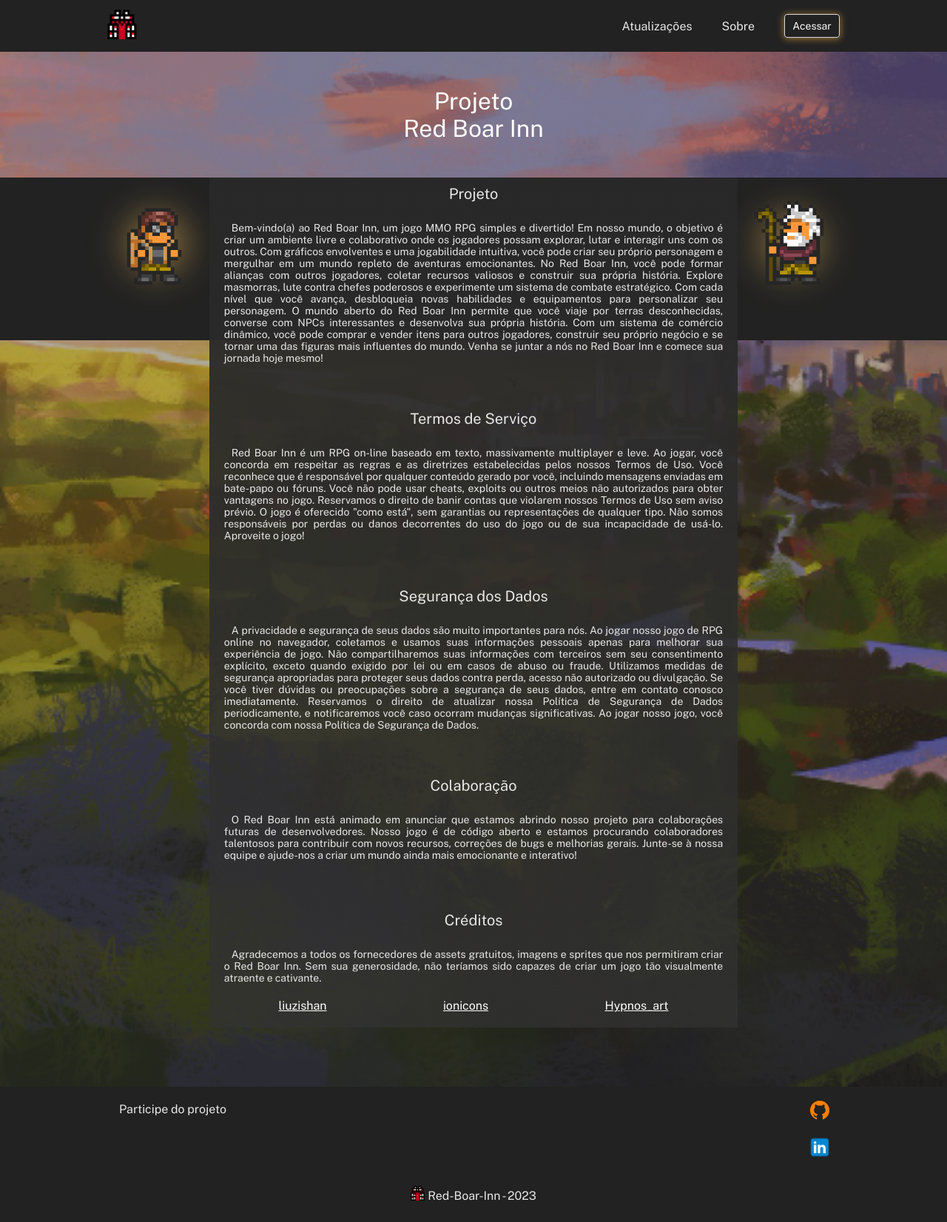
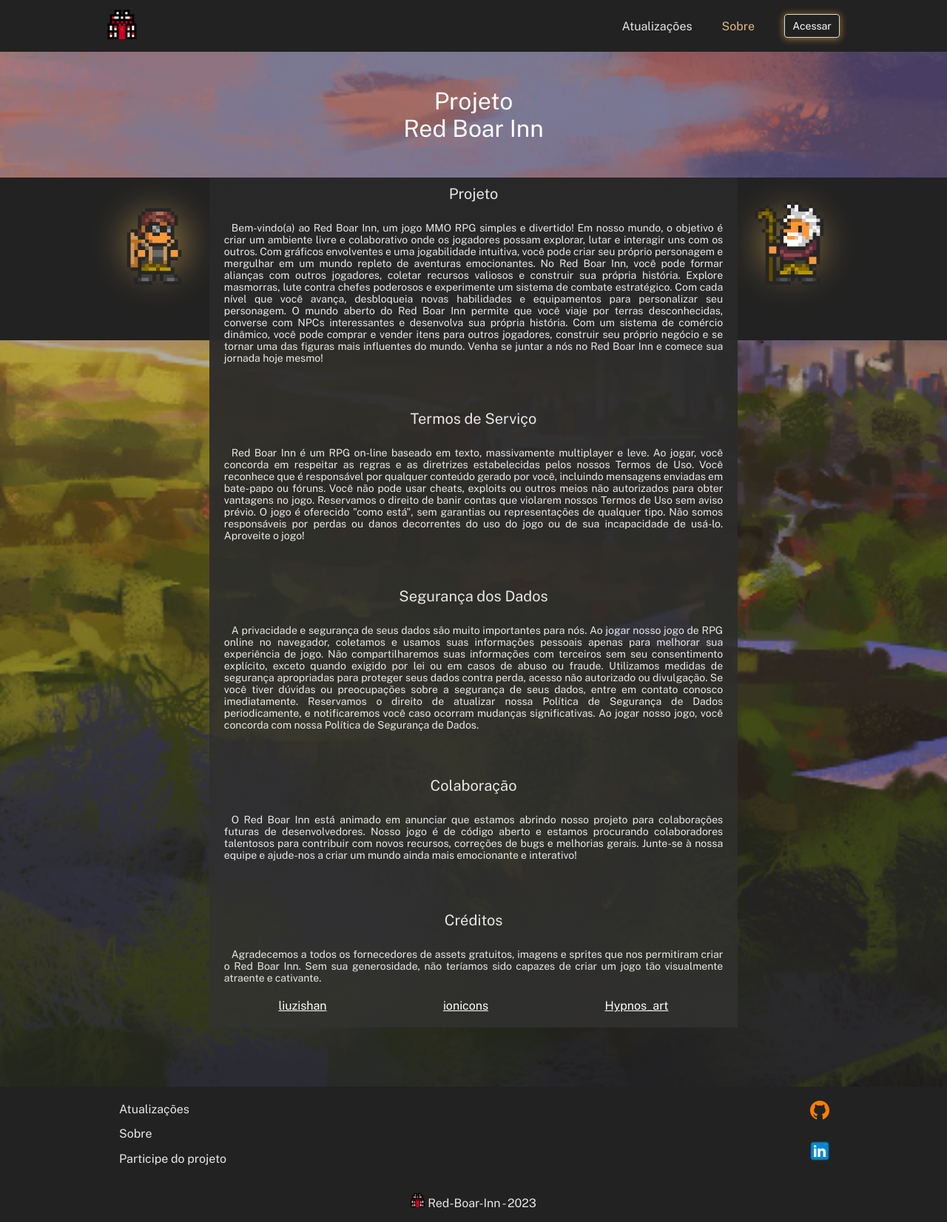
Before and after one commit to Fernando-Medeiros/red-boar-inn-game, a Vue app: page /sobre in a window 1280 px wide. Shown: the whole page at 74% size. Built offline with nearby package versions, Linux system fonts and the light colour scheme.

Commit message:
refactor: header -> props

```diff
--- a/src/App.vue
+++ b/src/App.vue
@@ -6,13 +6,22 @@ import FooterComponent from "./components/global/footer/footer.main.comp.vue";
 export default defineComponent({
   name: "APP",
   components: { HeaderComponent, FooterComponent },
+  data() {
+    return {
+      loginPath: "/acessar",
+      routes: [
+        { path: "/atualizacoes", name: "Atualizações" },
+        { path: "/sobre", name: "Sobre" },
+      ],
+    };
+  },
 });
 </script>
 
 <template>
-  <HeaderComponent />
+  <HeaderComponent :routes="routes" :login-path="loginPath" />
   <router-view />
-  <FooterComponent />
+  <FooterComponent :routes="routes" />
 </template>
 
 <style>
--- a/src/components/global/header/header.main.comp.vue
+++ b/src/components/global/header/header.main.comp.vue
@@ -1,28 +1,27 @@
 <script lang="ts">
-import { defineComponent } from "vue";
+import { defineComponent, PropType } from "vue";
 
 export default defineComponent({
   name: "HeaderMainComponent",
-  data() {
-    return {
-      routes: [
-        { path: "/atualizacoes", name: "Atualizações" },
-        { path: "/sobre", name: "Sobre" },
-      ],
-    };
+  props: {
+    loginPath: { type: String, required: true },
+    routes: {
+      type: Array as PropType<{ path: string; name: string }[]>,
+      required: true,
+    },
   },
 });
 </script>
 
 <template>
-  <header class="background">
+  <header class="header-background">
     <div class="main-container">
-      <nav class="container">
+      <nav class="header-container">
         <router-link to="/">
           <img class="image-logo" src="@/assets/logo.png" alt="logo" />
         </router-link>
 
-        <nav class="routes">
+        <nav class="header-routes">
           <router-link
             v-for="route in routes"
             :key="route.path"
@@ -31,7 +30,7 @@ export default defineComponent({
             {{ route.name }}
           </router-link>
 
-          <router-link to="/acessar">
+          <router-link :to="loginPath">
             <button class="btn-login"><p>Acessar</p></button>
           </router-link>
         </nav>
@@ -41,12 +40,12 @@ export default defineComponent({
 </template>
 
 <style scoped>
-.background {
+.header-background {
   width: 100%;
   height: auto;
   background-color: #222222;
 }
-.container {
+.header-container {
   width: 100%;
   display: flex;
   padding: 0.5rem 0;
@@ -63,20 +62,23 @@ export default defineComponent({
   transition: all 1s;
   transform: scale(1.1);
 }
-.routes {
+.header-routes {
   width: auto;
   display: flex;
   margin: 5px;
   align-items: center;
 }
-.routes a {
+.header-routes a {
   color: #e8e8e8;
   text-decoration: none;
   margin-left: 2.5rem;
 }
-.routes a:hover {
+.header-routes a:hover {
   text-decoration: underline 2px;
   transition: all 1s;
+}
+.header-routes a.router-link-exact-active {
+  color: burlywood;
 }
 .btn-login {
   height: 32px;
@@ -101,7 +103,7 @@ export default defineComponent({
     width: 2rem;
     height: 2rem;
   }
-  .routes a {
+  .header-routes a {
     margin-left: 1rem;
   }
 }
```
